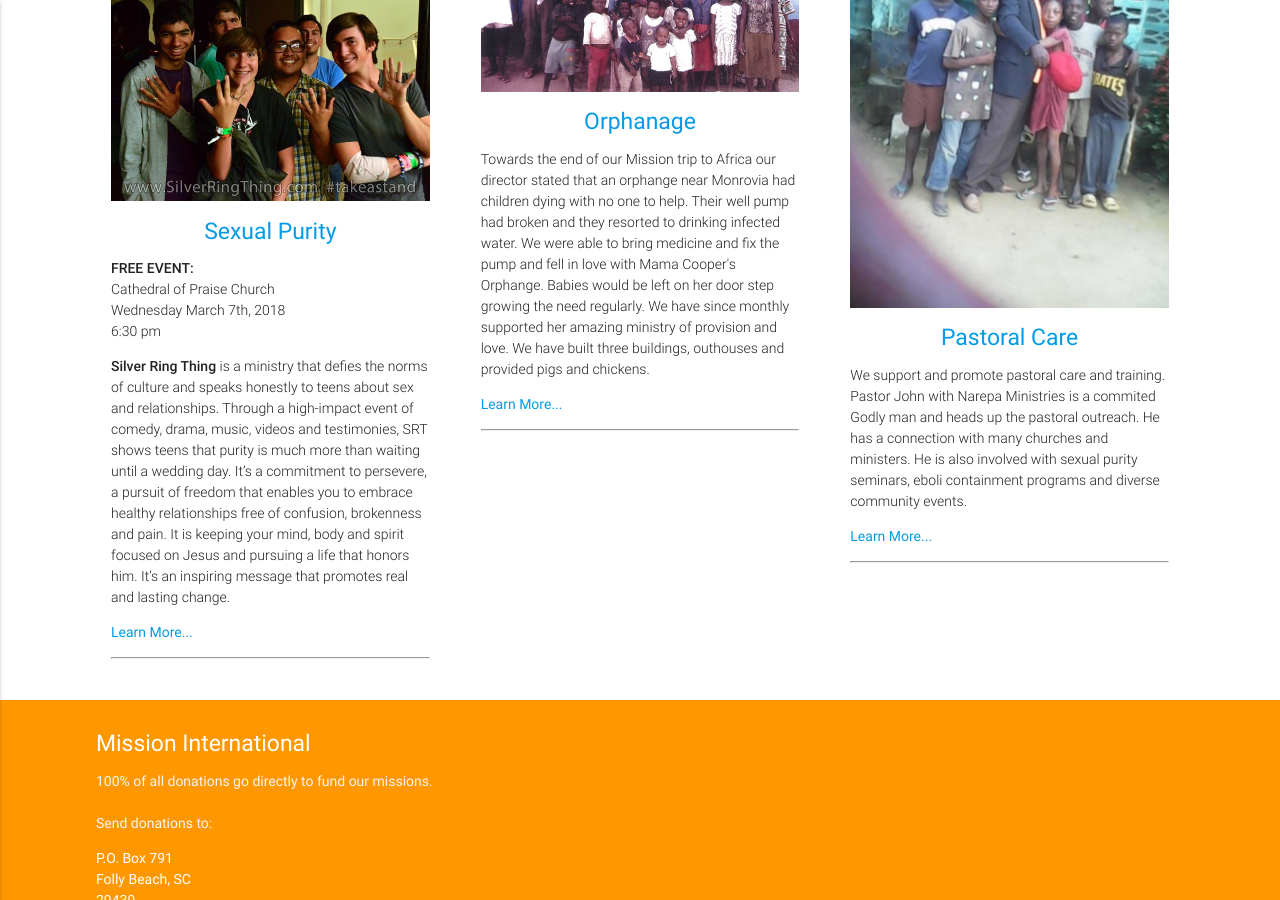
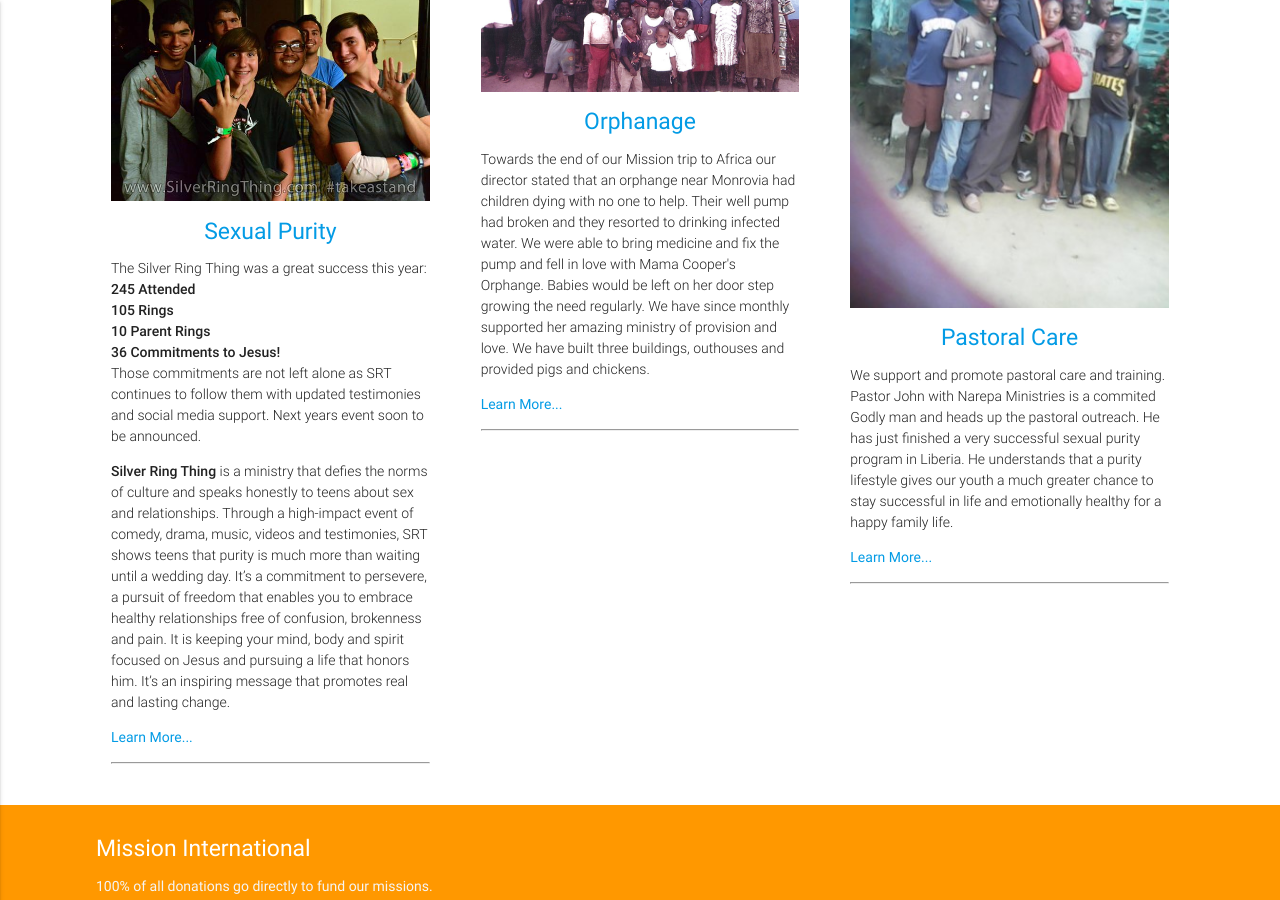
Before and after one commit to missioninternational/missioninternational.github.io, a Jekyll site: the page built from index.md, in a window 1280 px wide and 900 px high, scrolled down 692 px. Built offline with Jekyll 4.4.1, drawn with Linux system fonts in a browser that asks for light colours.

Commit message:
added updates after SRT and Pastor Jon

```diff
--- a/_layouts/home.html
+++ b/_layouts/home.html
@@ -26,11 +26,14 @@ layout: default
             <a href="/purity/"><img src="/assets/images/SilverLogo.png"></a>
             <a href="/purity/"><img src="/assets/images/Silverpeople.jpg"></a>
             <a href="/purity/"><h5 class="center">Sexual Purity</h5></a>
-            <p class="light"><strong>FREE EVENT: </strong>
-              <br>Cathedral of Praise Church
-              <br>Wednesday March 7th, 2018
-            <br>6:30 pm
-          </p>
+            <p class="light">The Silver Ring Thing was a great success this year:<br/>
+              <strong>245 Attended</strong><br/>
+              <strong>105 Rings</strong><br/>
+              <strong>10 Parent Rings</strong><br/>
+              <strong>36 Commitments to Jesus!</strong><br/>
+              Those commitments are not left alone as SRT continues to follow them with updated testimonies and social media support. Next
+              years event soon to be announced.
+            </p>
             <p class="light"><strong>Silver Ring Thing</strong> is a ministry that defies the norms of culture and speaks honestly to teens about sex and relationships. Through a high-impact event of comedy, drama, music, videos and testimonies, SRT shows teens that purity is much more than waiting until a wedding day. It’s a commitment to persevere, a pursuit of freedom that enables you to embrace healthy relationships free of confusion, brokenness and pain. It is keeping your mind, body and spirit focused on Jesus and pursuing a life that honors him. It’s an inspiring message that promotes real and lasting change. </p>
             <p><a href="/purity/">Learn More...</a></p>
             <hr>
@@ -53,7 +56,7 @@ layout: default
             <a href="/pastoralcare/"><img src="/assets/images/PastorKids2.jpg"></a>
             <a href="/pastoralcare/"><h5 class="center">Pastoral Care</h5></a>
 
-            <p class="light">We support and promote pastoral care and training. Pastor John with Narepa Ministries is a commited Godly man and heads up the pastoral outreach. He has a connection with many churches and ministers. He is also involved with sexual purity seminars, eboli containment programs and diverse community events.</p>
+            <p class="light">We support and promote pastoral care and training. Pastor John with Narepa Ministries is a commited Godly man and heads up the pastoral outreach. He has just finished a very successful sexual purity program in Liberia. He understands that a purity lifestyle gives our youth a much greater chance to stay successful in life and emotionally healthy for a happy family life.</p>
             <p><a href="/pastoralcare/">Learn More...</a></p>
             <hr>
           </div>
```
Also changed, not shown: 1Purity.md (+9 -9 lines).
